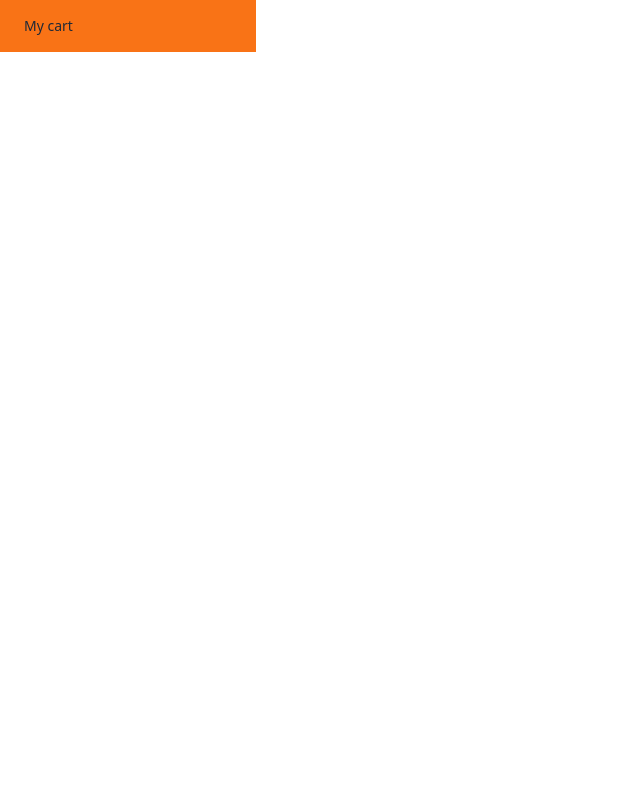
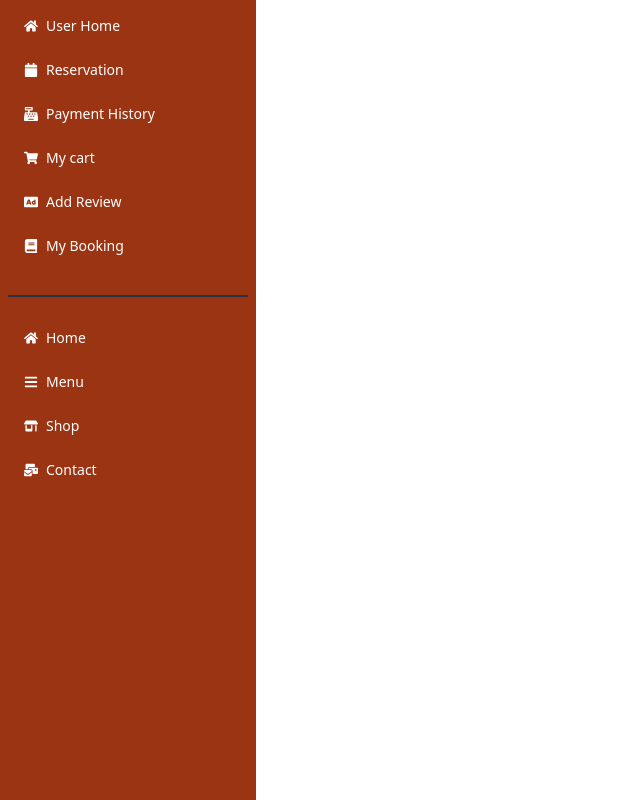
Before and after one commit to Md-JahidHasan/Restaurant-Portal-Client, a React (Vite) app: page /dashboard in a window 1280 px wide. Shown: the whole page, without its empty margins (0-640 px from the left). Built offline with nearby package versions, Linux system fonts and the light colour scheme; no server answers.

Commit message:
My Cart Page Implement

```diff
--- a/src/Layout/Dashboard.jsx
+++ b/src/Layout/Dashboard.jsx
@@ -1,21 +1,89 @@
+import { FaAd, FaBars, FaBook, FaCalendar, FaCashRegister, FaHome, FaMailBulk, FaShoppingCart } from "react-icons/fa";
+import { FaLetterboxd, FaShop } from "react-icons/fa6";
 import { NavLink, Outlet } from "react-router-dom";
 
 const Dashboard = () => {
     return (
-        <div className="flex">
-            <div className="w-64 min-h-full bg-orange-500">
-                <ul className="menu">
-                    <li>
-                        <NavLink to="/dashboard/cart">My cart</NavLink>
-                    </li>
-                </ul>
-            </div>
-            <div className="flex-1">
-                <Outlet>
+      <div className="flex h-full">
+        <div className="w-64 min-h-screen bg-orange-800">
+          <ul className="menu text-white">
+            <li className="mb-2">
+              <NavLink to="/dashboard/userHome">
+                <FaHome></FaHome>
+                User Home
+              </NavLink>
+            </li>
 
-                </Outlet>
-            </div>
+            <li className="mb-2">
+              <NavLink to="/dashboard/reservation">
+                <FaCalendar></FaCalendar>
+                Reservation
+              </NavLink>
+            </li>
+
+            <li className="mb-2">
+              <NavLink to="/dashboard/paymentHistory">
+                <FaCashRegister></FaCashRegister>
+                Payment History
+              </NavLink>
+            </li>
+
+            <li className="mb-2">
+              <NavLink to="/dashboard/cart">
+                <FaShoppingCart></FaShoppingCart>
+                My cart
+              </NavLink>
+            </li>
+
+            <li className="mb-2">
+              <NavLink to="/dashboard/review">
+                <FaAd></FaAd>
+                Add Review
+              </NavLink>
+            </li>
+
+            <li className="mb-2">
+              <NavLink to="/dashboard/myBoooking">
+                <FaBook></FaBook>
+                My Booking
+              </NavLink>
+            </li>
+
+            <div className="divider my-4 divider-neutral"></div>
+
+            <li className="mb-2">
+              <NavLink to="/">
+                <FaHome></FaHome>
+                Home
+              </NavLink>
+            </li>
+
+            <li className="mb-2">
+              <NavLink to="/dashboard/myBoooking">
+                <FaBars></FaBars>
+                Menu
+              </NavLink>
+            </li>
+
+            <li className="mb-2">
+              <NavLink to="/dashboard/myBoooking">
+                <FaShop></FaShop>
+                Shop
+              </NavLink>
+            </li>
+
+            <li className="mb-2">
+              <NavLink to="/dashboard/myBoooking">
+                <FaMailBulk></FaMailBulk>
+                Contact
+              </NavLink>
+            </li>
+          </ul>
         </div>
+        <div className="flex-1">
+          <Outlet></Outlet>
+        </div>
+      </div>
     );
 };
 
--- a/src/pages/Dashboard/Cart/Cart.jsx
+++ b/src/pages/Dashboard/Cart/Cart.jsx
@@ -1,9 +1,83 @@
+import { FaDeleteLeft } from "react-icons/fa6";
+import useCart from "../../../hooks/useCart";
+import { FaTrash } from "react-icons/fa";
 
 const Cart = () => {
+
+    const [cart] = useCart();
+    const totalPrice = cart.reduce((initialSum, item) => initialSum + item.price, 0)
+
+    console.log(cart);
+
     return (
-        <div>
-            <h1>My Cart</h1>
+      <div>
+        <div className="w-1/2 m-auto">
+          <h1 className="text-center text-orange-800 ">--- My Cart ---</h1>
+
+          <div className="divider mb-[-5px]"></div>
+          <h1 className="text-center text-2xl">WANNA ADD MORE?</h1>
+          <div className="divider mt-[-5px]"></div>
         </div>
+
+        <div className="bg-white mx-12 my-8 p-4 rounded-lg">
+          <div className="flex justify-between ">
+            <h2 className="text-3xl text-black">Items: {cart.length}</h2>
+            <h2 className="text-3xl text-black">Total Price: {totalPrice}</h2>
+            <button className="text-xl text-white btn bg-orange-800 btn-sm">
+              Pay
+            </button>
+          </div>
+
+          <div>
+            <div className="overflow-x-auto">
+              <table className="table mt-8 rounded-lg">
+                {/* head */}
+                <thead className="bg-orange-800  text-white ">
+                  <tr className="">
+                    <th className="">
+                      <label></label>
+                    </th>
+                    <th>Item Image</th>
+                    <th>Item Name</th>
+                    <th>Price</th>
+                    <th>Action</th>
+                  </tr>
+                </thead>
+                <tbody>
+                  {/* row 1 */}
+                  {cart.map((item) => (
+                    <>
+                      <tr>
+                        <th>
+                          <label>
+                            <h1>{cart.indexOf(item) + 1}</h1>
+                          </label>
+                        </th>
+                        <td>
+                          <div className="flex items-center gap-3">
+                            <div className="avatar">
+                              <div className="w-16 rounded">
+                                <img src={item.image} />
+                              </div>
+                            </div>
+                          </div>
+                        </td>
+                        <td>{item.name}</td>
+                        <td>${item.price}</td>
+                        <th>
+                          <button className="btn btn-ghost btn-xs text-red-700 text-xl">
+                            <FaTrash></FaTrash>
+                          </button>
+                        </th>
+                      </tr>
+                    </>
+                  ))}
+                </tbody>
+              </table>
+            </div>
+          </div>
+        </div>
+      </div>
     );
 };
 
--- a/src/pages/Shared/NavBar/NavBar.jsx
+++ b/src/pages/Shared/NavBar/NavBar.jsx
@@ -46,7 +46,7 @@ const NavBar = () => {
         <Link to="/secret">Secret</Link>
       </li>
       <li>
-        <Link>
+        <Link to="/dashboard/cart">
           <button className="btn btn-sm">
             <FaShoppingCart className="text-xl" />
             <div className="badge badge-secondary badge-xs">+{ carts.length }</div>
```
